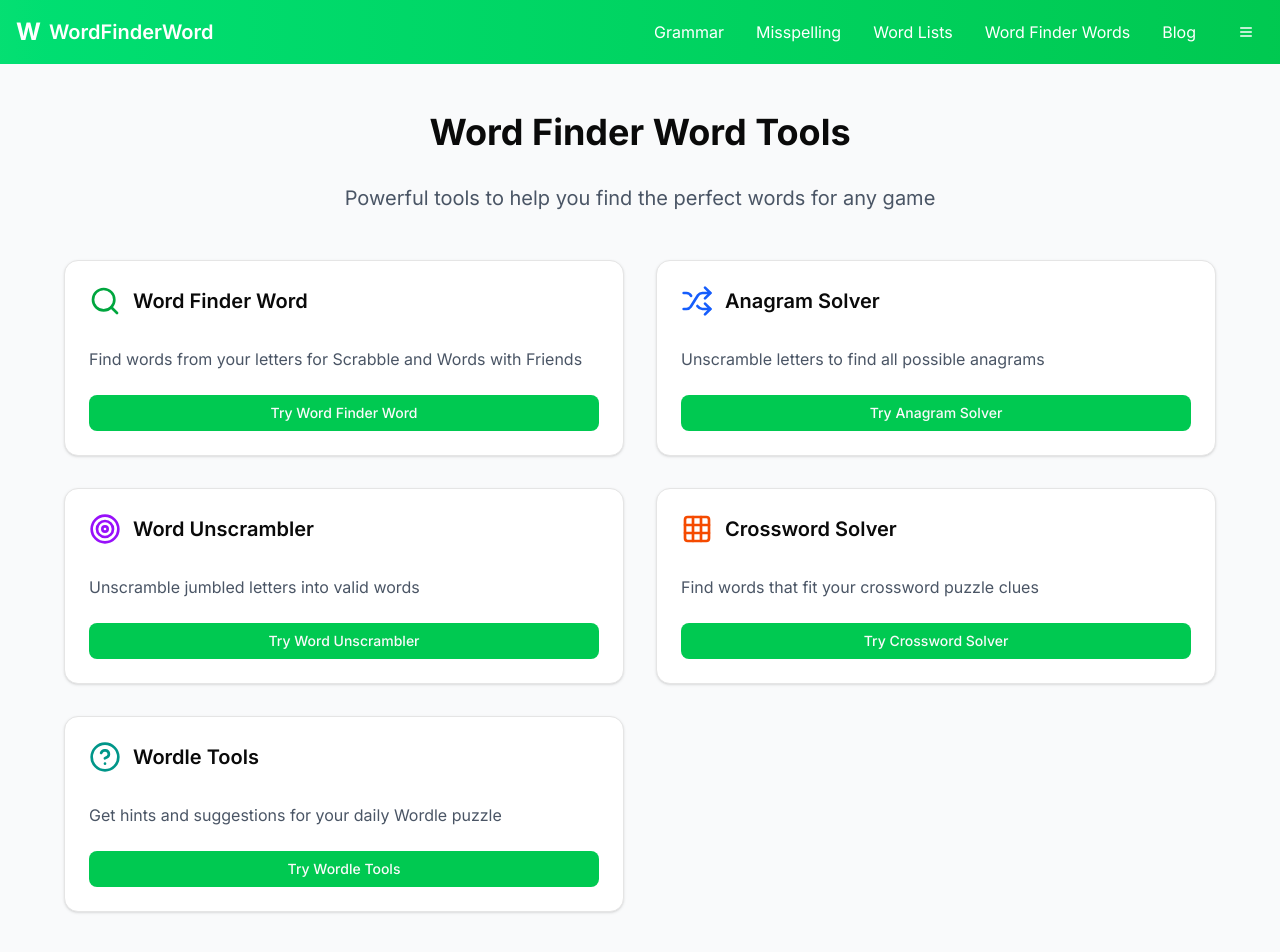
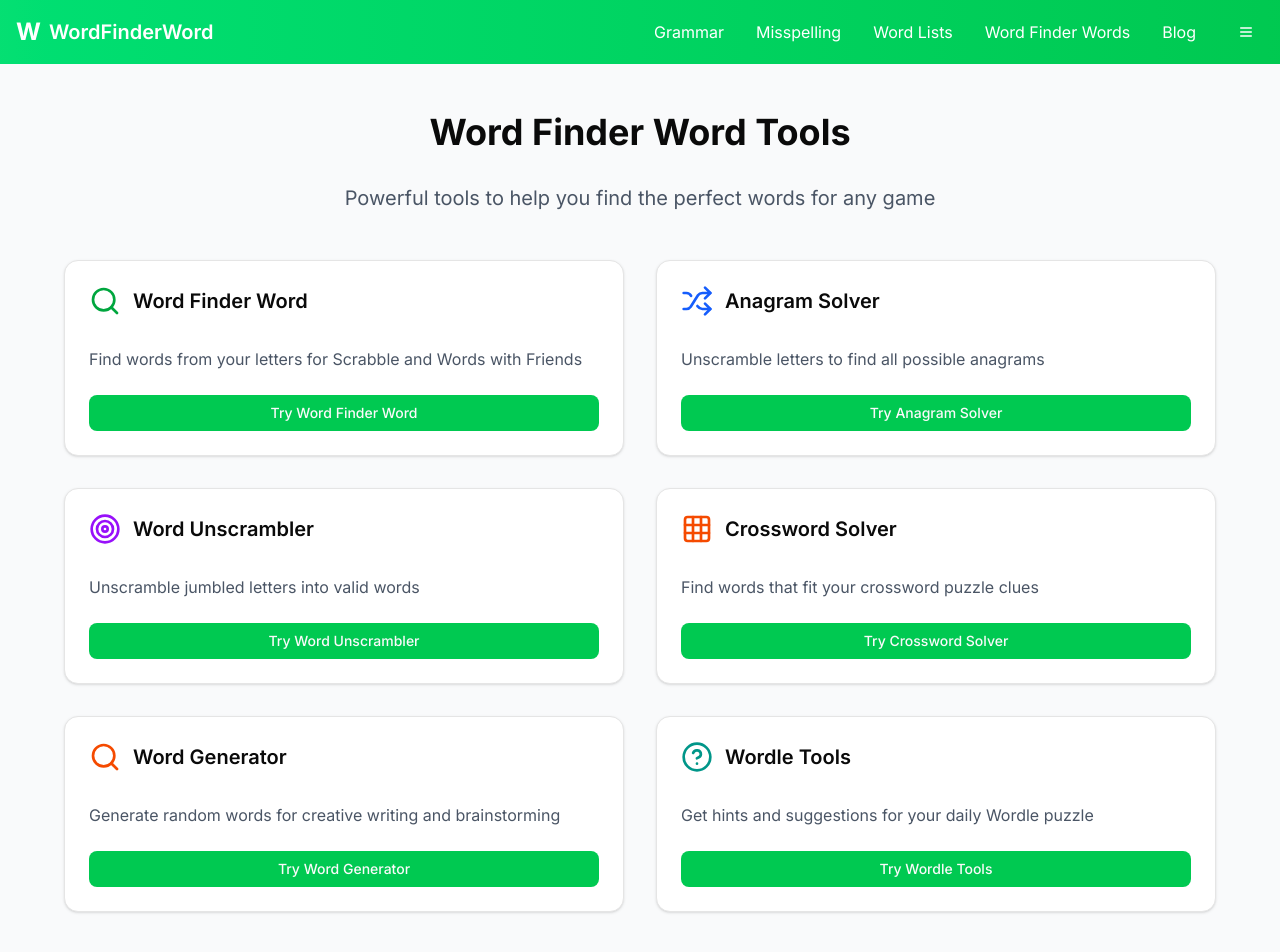
Before and after one commit to crazy-ashwin/wordfinder, a Next.js app: page /word-finders in a window 1280 px wide. Shown: the top 952 px of the page. Built offline with nearby package versions, Linux system fonts and the light colour scheme.

Commit message:
Update page.tsx

```diff
--- a/src/app/word-finders/page.tsx
+++ b/src/app/word-finders/page.tsx
@@ -43,6 +43,13 @@
 			description: "Find words that fit your crossword puzzle clues",
 			icon: Grid3X3,
 			href: "/crossword-solver",
+			color: "text-orange-600",
+		},
+		{
+			title: "Word Generator",
+			description: "Generate random words for creative writing and brainstorming",
+			icon: Search,
+			href: "/word-generator",
 			color: "text-orange-600",
 		},
 		{
```
